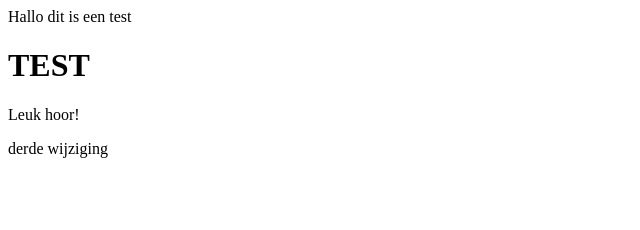
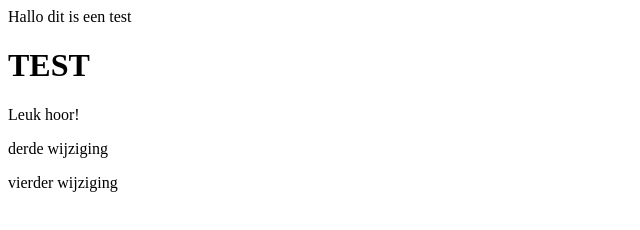
Before and after one commit to rjpdeen/git-test, a plain HTML site: page index.html in a window 1280 px wide. Shown: the whole page, without its empty margins (0-640 px from the left). Drawn offline with Linux system fonts and the light colour scheme.

Commit message:
fourth commit

```diff
--- a/index.html
+++ b/index.html
@@ -5,6 +5,7 @@
 <H1> TEST </H1>
 <p>Leuk hoor!</p>
 <p>derde wijziging</p>
+<p>vierder wijziging</p>
 
 </body>
 </html>
```
